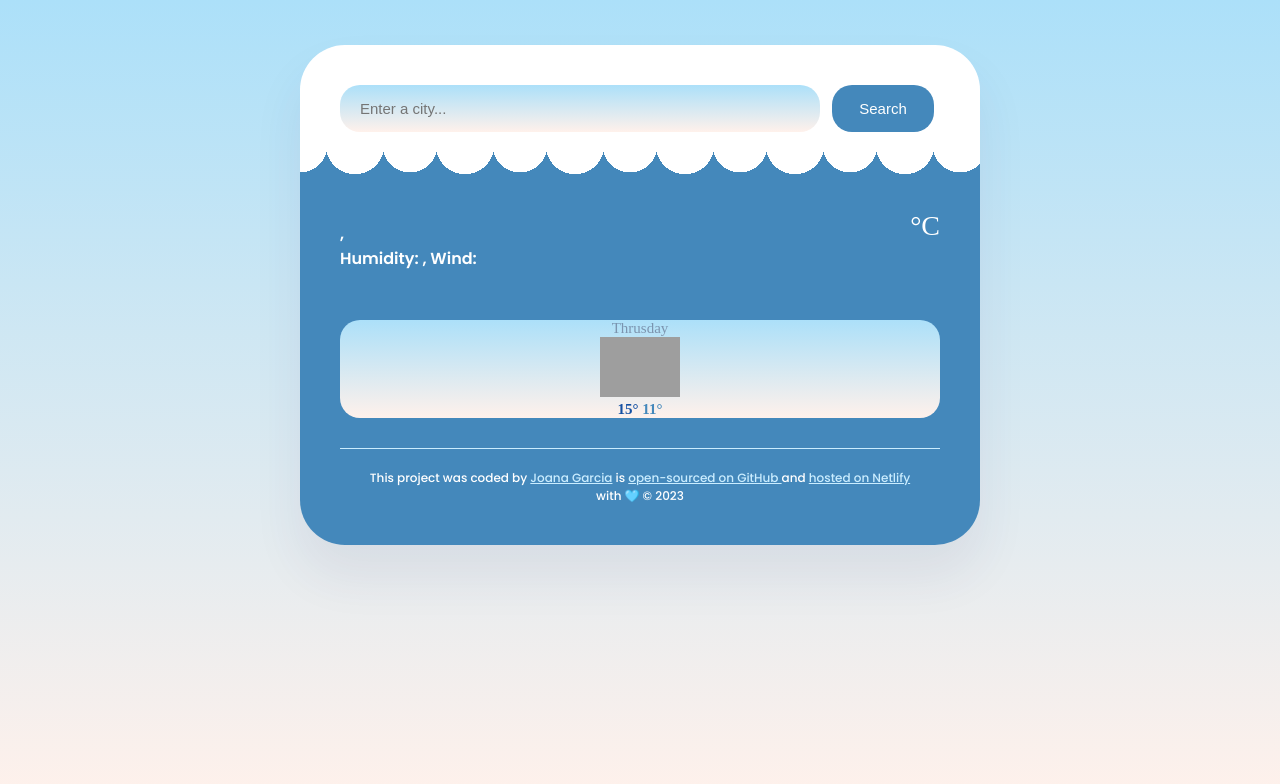
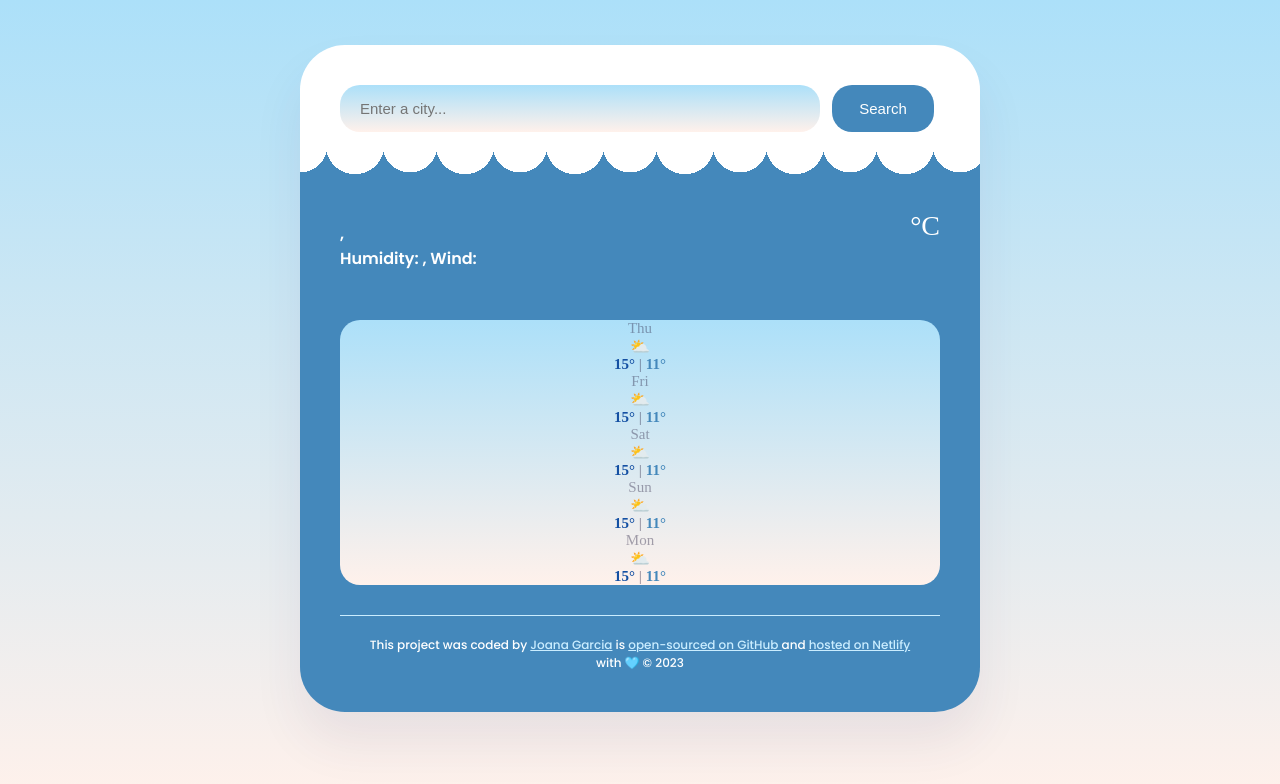
Before and after one commit to Joanafgg/final-weather-project, a plain HTML site: page index.html in a window 1280 px wide. Drawn offline with nearby package versions, Linux system fonts and the light colour scheme; no server answers; grey boxes are pictures that could not be loaded; a web font is replaced by a local one.

Commit message:
Injected the forecast HTML from JavaScript

```diff
--- a/index.html
+++ b/index.html
@@ -10,7 +10,7 @@
     <link rel="preconnect" href="https://fonts.googleapis.com" />
     <link rel="preconnect" href="https://fonts.gstatic.com" crossorigin />
     <link
-      href="https://fonts.googleapis.com/css2?family=Oswald:wght@200;300;400;500;600;700&family=Poppins:ital,wght@0,100;0,200;0,300;0,400;0,500;0,600;0,700;0,800;0,900;1,100;1,200;1,300;1,400;1,500;1,600;1,700;1,800;1,900&display=swap"
+      href="https://fonts.googleapis.com/css2?family=Gorditas:wght@400;700&family=Oswald:wght@200;300;400;500;600;700&family=Poppins:ital,wght@0,100;0,200;0,300;0,400;0,500;0,600;0,700;0,800;0,900;1,100;1,200;1,300;1,400;1,500;1,600;1,700;1,800;1,900&display=swap"
       rel="stylesheet"
     />
     <script src="https://cdn.jsdelivr.net/npm/axios@1.1.2/dist/axios.min.js"></script>
@@ -47,22 +47,7 @@
             <div class="weather-app-unit">°C</div>
           </div>
         </div>
-        <div class="weather-forecast">
-          <div class="row">
-            <div class="col-2">
-              <div class="weather-forecast-date">Thrusday</div>
-              <img
-                src="http://shecodes-assets.s3.amazonaws.com/api/weather/icons/few-clouds-day.png"
-                alt=""
-                width="80"
-              />
-              <div class="weather-forecast-temperatures">
-                <span class="weather-forecast-temperature-max">15°</span>
-                <span class="weather-forecast-temperature-min">11°</span>
-              </div>
-            </div>
-          </div>
-        </div>
+        <div class="weather-forecast" id="forecast"></div>
       </main>
       <footer>
         This project was coded by
--- a/src/index.js
+++ b/src/index.js
@@ -51,7 +51,30 @@ function search(event) {
   searchCity(searchInput.value);
 }
 
+function displayForecast() {
+  let days = ["Thu", "Fri", "Sat", "Sun", "Mon"];
+  let forecastHtml = "";
+
+  days.forEach(function (day) {
+    forecastHtml =
+      forecastHtml +
+      `
+<div class="weather-forecast-day">
+              <div class="weather-forecast-date">${day}  </div>
+              <div class = "weather-forecast-icon"> ⛅</div>
+              <div class="weather-forecast-temperatures">
+                <span class="weather-forecast-temperature-max">15°</span> |
+                <span class="weather-forecast-temperature-min">11°</span>
+            </div>
+            </div>
+            `;
+  });
+  let forecastElement = document.querySelector("#forecast");
+  forecastElement.innerHTML = forecastHtml;
+}
+
 let searchFormElement = document.querySelector("#search-form");
 searchFormElement.addEventListener("submit", search);
 
 searchCity("Lisbon");
+displayForecast();
```
